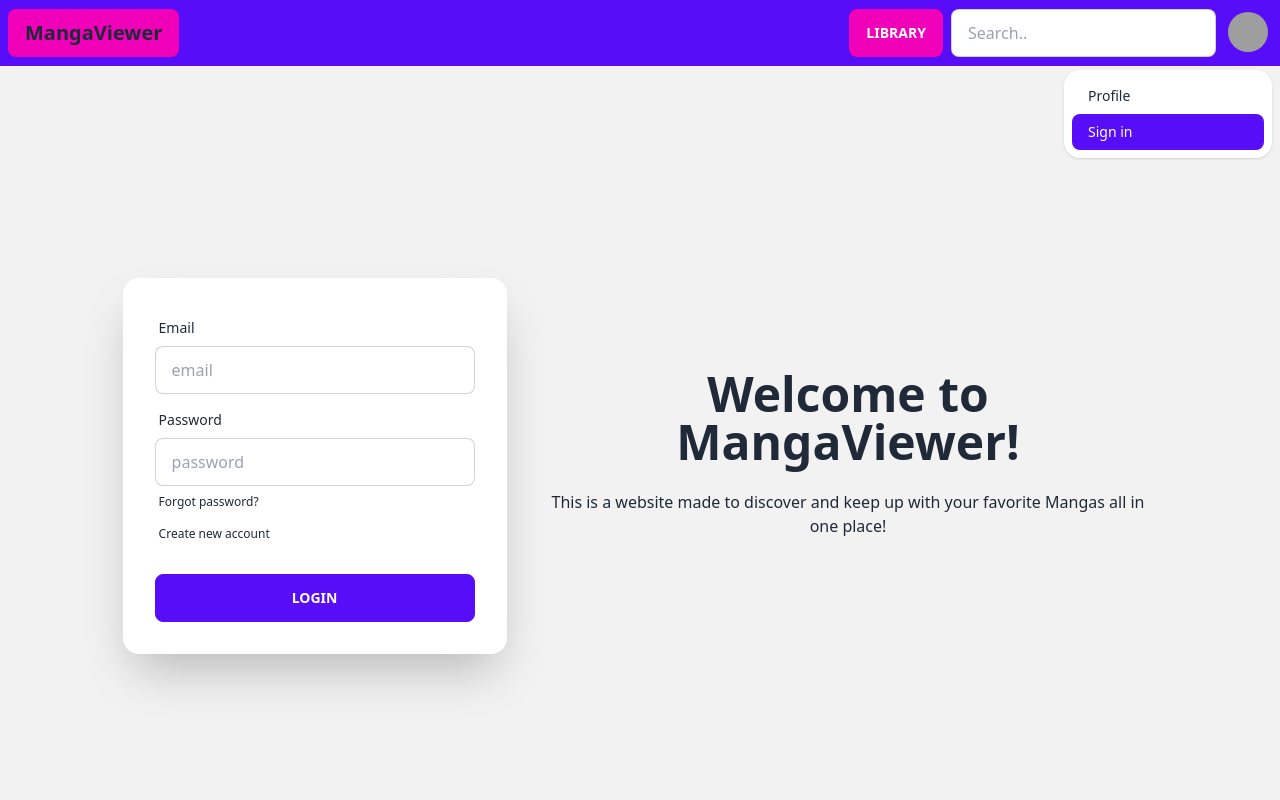
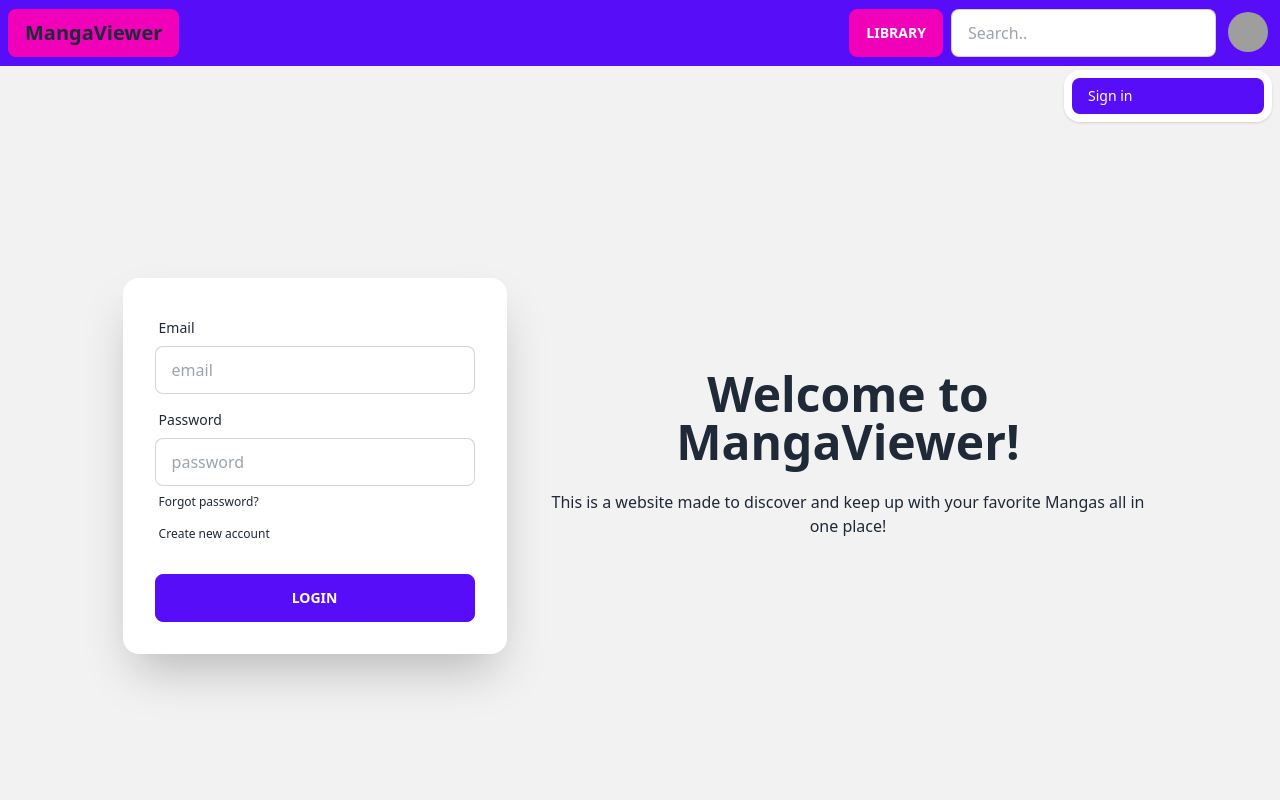
Before and after one commit to AlejandroJHerrera/manga-viewer-v2, a React (Create React App) app in the folder client/: page / in a window 1280 px wide. Both pictures are taken after a click on the label 1248 px from the left and 32 px from the top of the page. Shown: the top 800 px of the page. Built offline with nearby package versions, Linux system fonts and the light colour scheme; grey boxes are pictures that could not be loaded.

Commit message:
Conditional rendering for login.

```diff
--- a/client/src/Components/Navbar.jsx
+++ b/client/src/Components/Navbar.jsx
@@ -56,15 +56,17 @@ export default function Navbar() {
             tabIndex={0}
             className="mt-3 p-2 shadow menu menu-compact dropdown-content bg-base-100 rounded-box w-52"
           >
+            {user ? (
+              <>
                 <li>
                   <NavLink to={'/user'} className="justify-between">
                     Profile
                   </NavLink>
                 </li>
-            {user ? (
                 <li>
                   <NavLink onClick={signOut}>Logout</NavLink>
                 </li>
+              </>
             ) : (
               <li>
                 <NavLink to={'/'}>Sign in</NavLink>
```
Lines whose indentation alone changed are shown as unchanged.
